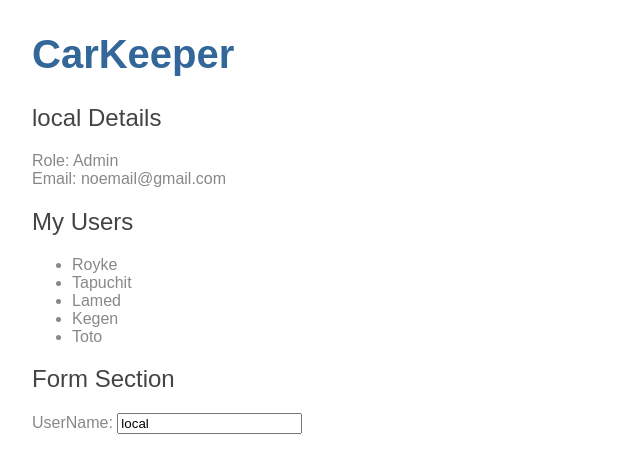
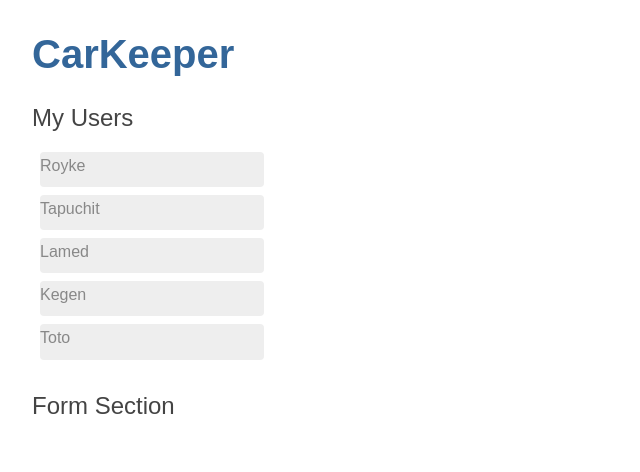
Before and after one commit to TheBigR/carkeeper-front, an Angular app: page / in a window 1280 px wide. Shown: the top 472 px of the page, without its empty margins (0-640 px from the left). Built offline with nearby package versions, Linux system fonts and the light colour scheme.

Commit message:
finished step 4 of tutorial

```diff
--- a/src/app/components/users/users.component.css
+++ b/src/app/components/users/users.component.css
@@ -0,0 +1,48 @@
+/* UsersComponent's private CSS styles */
+.selected {
+  background-color: #CFD8DC !important;
+  color: white;
+}
+.users {
+  margin: 0 0 2em 0;
+  list-style-type: none;
+  padding: 0;
+  width: 15em;
+}
+.users li {
+  cursor: pointer;
+  position: relative;
+  left: 0;
+  background-color: #EEE;
+  margin: .5em;
+  padding: .3em 0;
+  height: 1.6em;
+  border-radius: 4px;
+}
+.users li.selected:hover {
+  background-color: #BBD8DC !important;
+  color: white;
+}
+.users li:hover {
+  color: #607D8B;
+  background-color: #DDD;
+  left: .1em;
+}
+.users .text {
+  position: relative;
+  top: -3px;
+}
+.users .badge {
+  display: inline-block;
+  font-size: small;
+  color: white;
+  padding: 0.8em 0.7em 0 0.7em;
+  background-color: #607D8B;
+  line-height: 1em;
+  position: relative;
+  left: -1px;
+  top: -4px;
+  height: 1.8em;
+  margin-right: .8em;
+  border-radius: 4px 0 0 4px;
+}
--- a/src/app/components/users/users.component.html
+++ b/src/app/components/users/users.component.html
@@ -1,19 +1,21 @@
-<div>
-  <h2>{{user.userName}} Details </h2>
-  <div><span>Role: </span>{{user.role}}</div>
-  <div><span>Email: </span>{{user.email}}</div>
+<div *ngIf="selectedUser">
+  <h2>{{selectedUser.userName}} Details </h2>
+  <div><span>Role: </span>{{selectedUser.role}}</div>
+  <div><span>Email: </span>{{selectedUser.email}}</div>
 </div>
 <div>
   <h2>My Users</h2>
   <ul class="users">
-    <li *ngFor="let user of users">
+    <li *ngFor="let user of users"
+        [class.selected]="user === selectedUser"
+        (click)="onSelect(user)">
       {{user.userName}}
     </li>
   </ul>
 </div>
 <h2>Form Section</h2>
-<div>
+<div *ngIf="selectedUser">
   <label> UserName:
-    <input [(ngModel)]="user.userName" placeholder="userName">
+    <input [(ngModel)]="selectedUser.userName" placeholder="userName">
   </label>
 </div>
--- a/src/app/components/users/users.component.ts
+++ b/src/app/components/users/users.component.ts
@@ -16,6 +16,10 @@ export class UsersComponent implements OnInit {
     email: 'noemail@gmail.com'
   };
   users = USERS;
+  selectedUser: User;
+  onSelect(user: User): void {
+    this.selectedUser = user;
+  }
 
   constructor() { }
 
```
